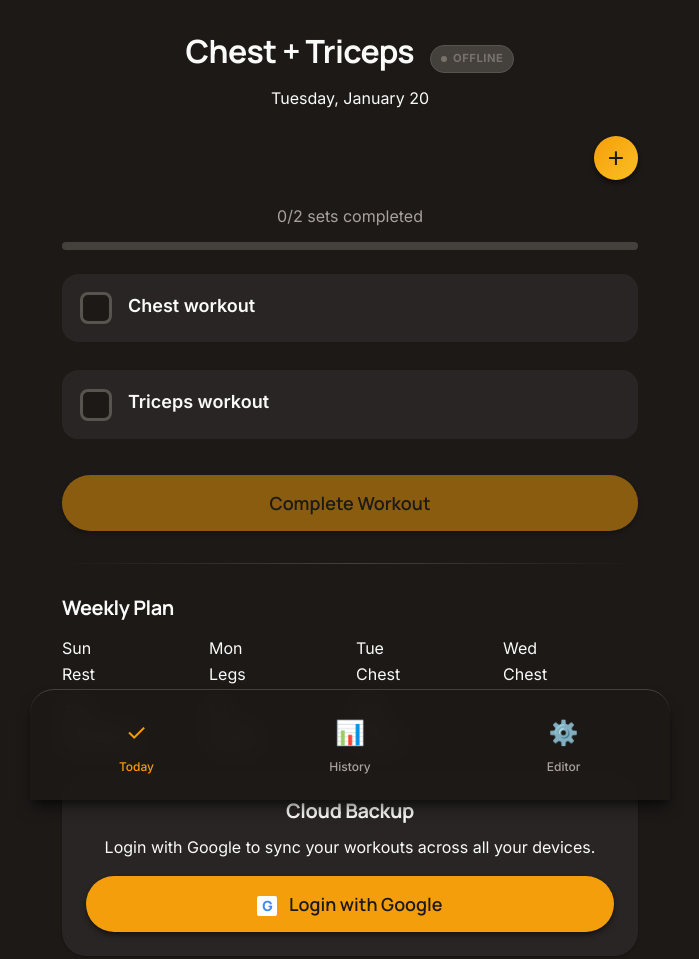
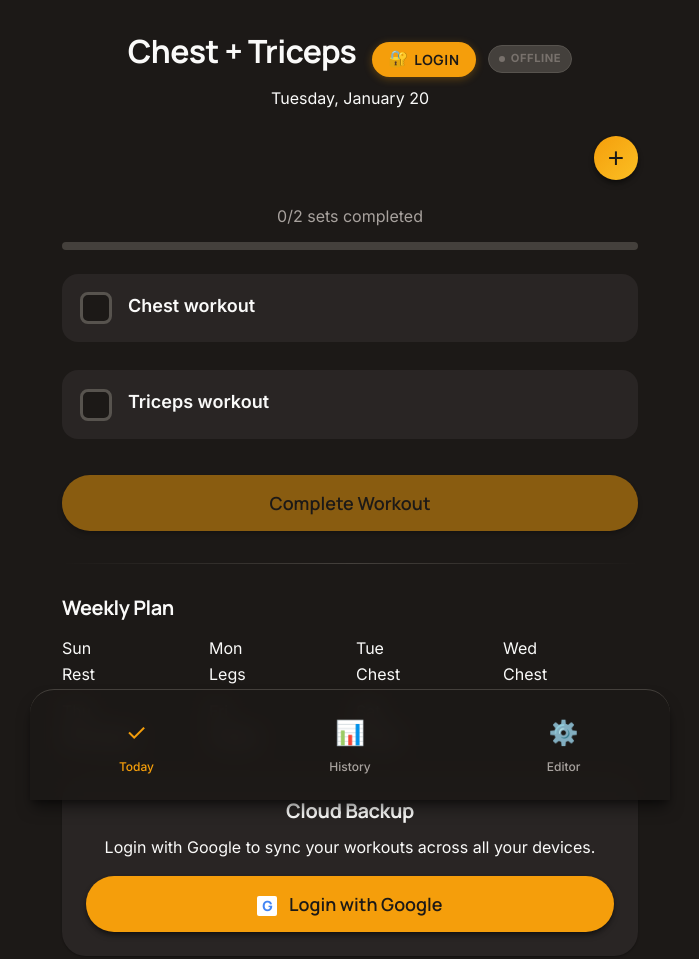
Before and after one commit to spunkykiller/GymTick, a plain HTML site: page index.html in a window 1280 px wide. Shown: the whole page, without its empty margins (290-989 px from the left). Drawn offline with nearby package versions, Linux system fonts and the light colour scheme; a script that the page names is missing.

Commit message:
Fix Google OAuth: Add login/logout buttons with event listeners

```diff
--- a/app.js
+++ b/app.js
@@ -371,7 +371,11 @@ function updateProgress() {
 
 // ==================== EVENT LISTENERS ====================
 function setupEventListeners() {
-    document.getElementById('complete-btn').addEventListener('click', handleCompleteWorkout);
+    // Complete Workout Button
+    const completeBtn = document.getElementById('complete-btn'); // Changed from 'complete-workout-btn' to 'complete-btn' to match existing ID
+    if (completeBtn) {
+        completeBtn.onclick = handleCompleteWorkout;
+    }
 
     // Tech Feature: Data Portability
     const exportBtn = document.getElementById('export-btn');
--- a/index.html
+++ b/index.html
@@ -46,6 +46,18 @@
             <div id="streak-badge" class="streak-badge hidden">
               <span class="streak-emoji">🔥</span>
               <span id="streak-count" class="streak-count">0</span>
+            </div>
+            <!-- Auth UI -->
+            <div id="auth-logged-out" class="auth-container">
+              <button id="login-btn" class="btn-login">
+                <span class="login-icon">🔐</span>
+                <span class="login-text">Login</span>
+              </button>
+            </div>
+            <div id="auth-logged-in" class="auth-container hidden">
+              <button id="logout-btn" class="btn-logout" title="Logout">
+                <span class="logout-icon">👤</span>
+              </button>
             </div>
             <div id="sync-status" class="sync-status offline" title="Cloud Sync Status">
               <span class="sync-dot"></span>
--- a/styles.css
+++ b/styles.css
@@ -1965,3 +1965,69 @@ small {
 .btn-voice-note.recording .voice-icon {
     filter: brightness(2);
 }
+/* ==================== AUTH BUTTONS ==================== */
+
+.auth-container {
+    display: flex;
+    align-items: center;
+}
+
+.btn-login,
+.btn-logout {
+    display: flex;
+    align-items: center;
+    gap: 0.375rem;
+    background-color: var(--accent-primary);
+    color: var(--bg-primary);
+    border: none;
+    border-radius: var(--radius-full);
+    padding: 0.5rem 1rem;
+    font-size: 0.875rem;
+    font-weight: 700;
+    cursor: pointer;
+    transition: all var(--transition-fast);
+    box-shadow: 0 2px 8px rgba(245, 158, 11, 0.3);
+}
+
+.btn-login:hover,
+.btn-logout:hover {
+    background-color: var(--accent-hover);
+    transform: translateY(-1px);
+    box-shadow: 0 4px 12px rgba(245, 158, 11, 0.4);
+}
+
+.btn-login:active,
+.btn-logout:active {
+    transform: translateY(0);
+}
+
+.btn-logout {
+    padding: 0.5rem;
+    min-width: 40px;
+    justify-content: center;
+}
+
+.login-icon,
+.logout-icon {
+    font-size: 1rem;
+    line-height: 1;
+}
+
+.login-text {
+    font-family: var(--font-heading);
+    text-transform: uppercase;
+    letter-spacing: 0.05em;
+}
+
+/* Mobile adjustments */
+@media (max-width: 375px) {
+    .login-text {
+        display: none;
+    }
+
+    .btn-login {
+        padding: 0.5rem;
+        min-width: 40px;
+        justify-content: center;
+    }
+}
```
